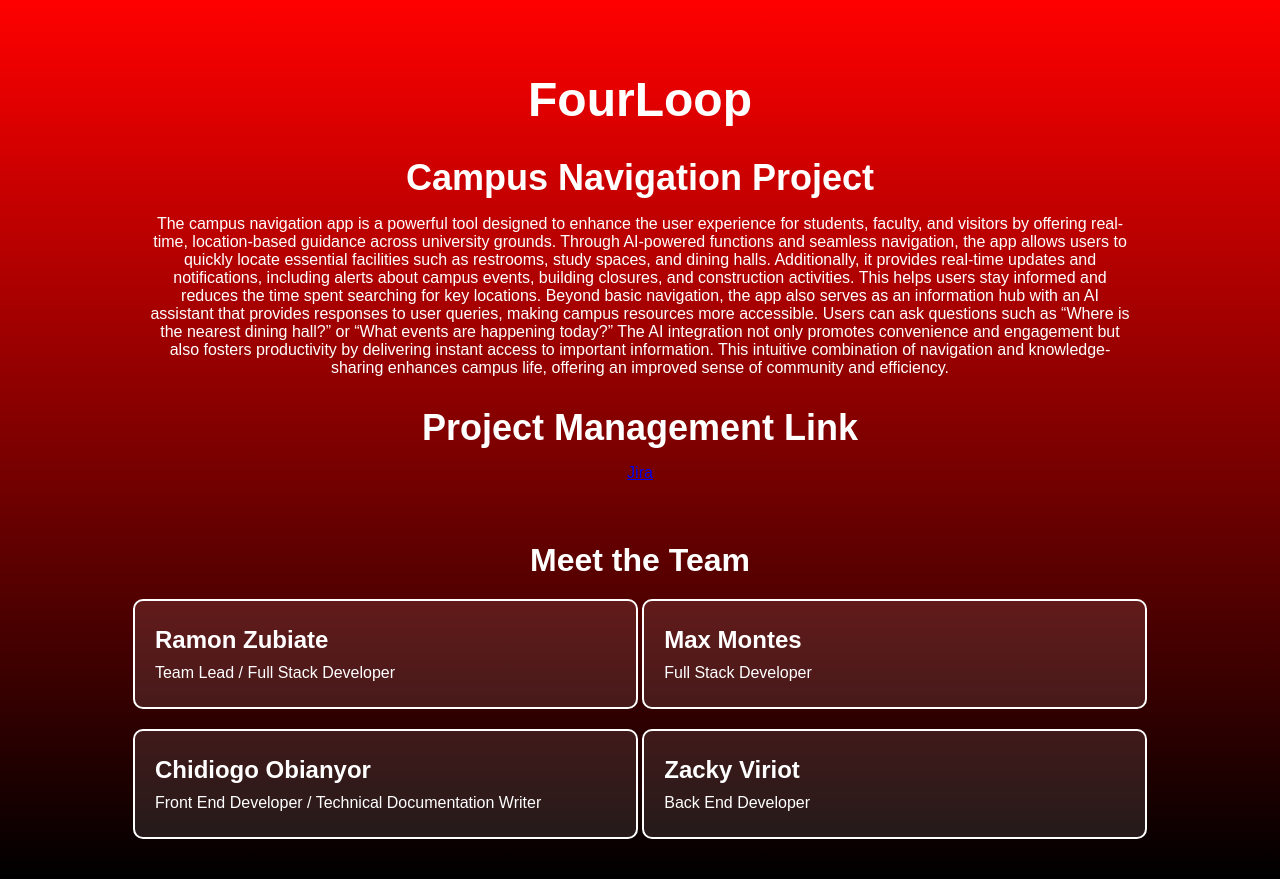
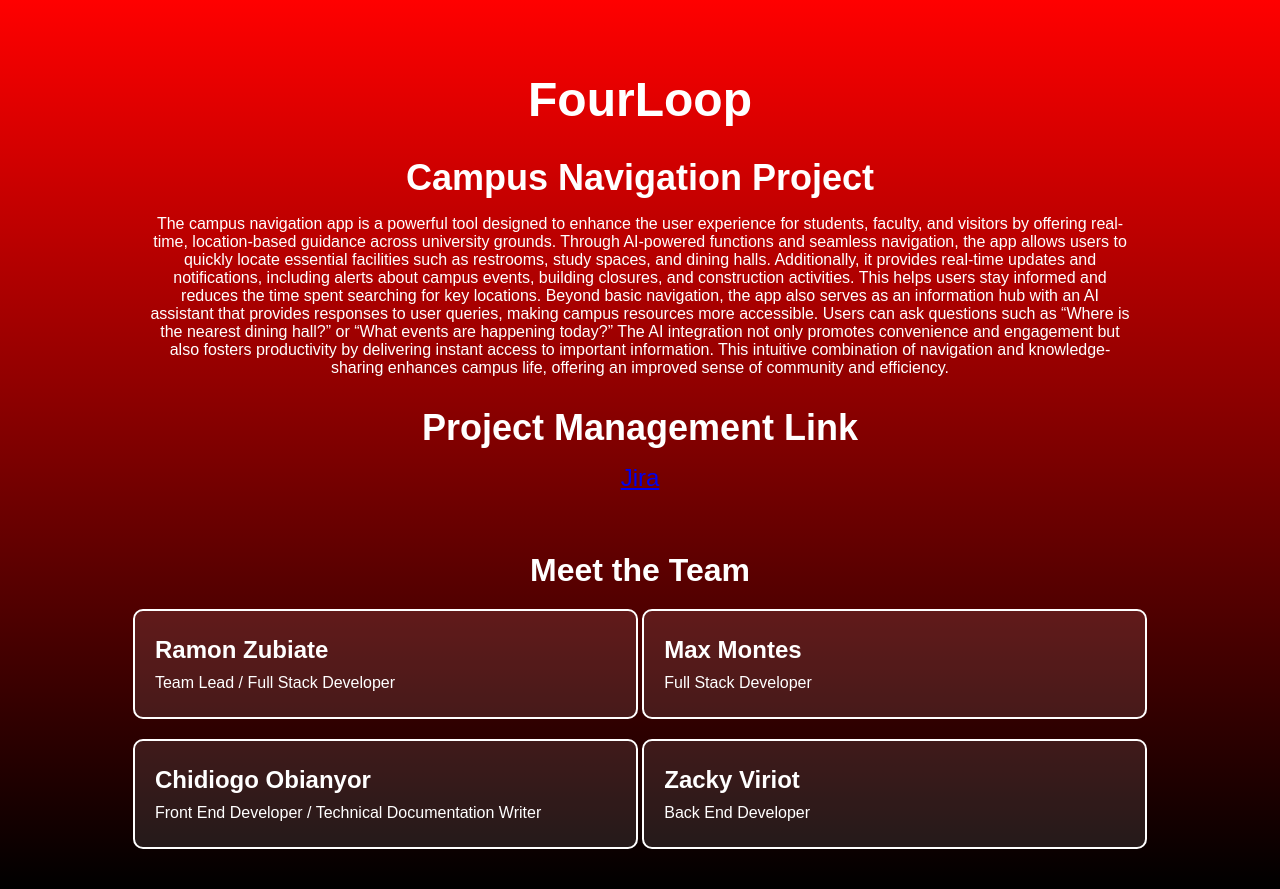
Before and after one commit to RamonZubiate/TTU-FourLoop, a plain HTML site: page docs/index.html in a window 1280 px wide. Drawn offline with Linux system fonts and the light colour scheme.

Commit message:
Update index.html

```diff
--- a/docs/index.html
+++ b/docs/index.html
@@ -14,7 +14,7 @@
             <p>The campus navigation app is a powerful tool designed to enhance the user experience for students, faculty, and visitors by offering real-time, location-based guidance across university grounds. Through AI-powered functions and seamless navigation, the app allows users to quickly locate essential facilities such as restrooms, study spaces, and dining halls. Additionally, it provides real-time updates and notifications, including alerts about campus events, building closures, and construction activities. This helps users stay informed and reduces the time spent searching for key locations. Beyond basic navigation, the app also serves as an information hub with an AI assistant that provides responses to user queries, making campus resources more accessible. Users can ask questions such as “Where is the nearest dining hall?” or “What events are happening today?” The AI integration not only promotes convenience and engagement but also fosters productivity by delivering instant access to important information. This intuitive combination of navigation and knowledge-sharing enhances campus life, offering an improved sense of community and efficiency.</p>
 
             <h2>Project Management Link</h2>
-            <a href = "https://texas-tech-fourloop.atlassian.net/jira/software/projects/SCRUM/boards/1/backlog">Jira</a>
+            <a href="https://texas-tech-fourloop.atlassian.net/jira/software/projects/SCRUM/boards/1/backlog" style="font-size: 24px;">Jira</a>
         </header>
         <section class="team">
             <h2>Meet the Team</h2>
```
